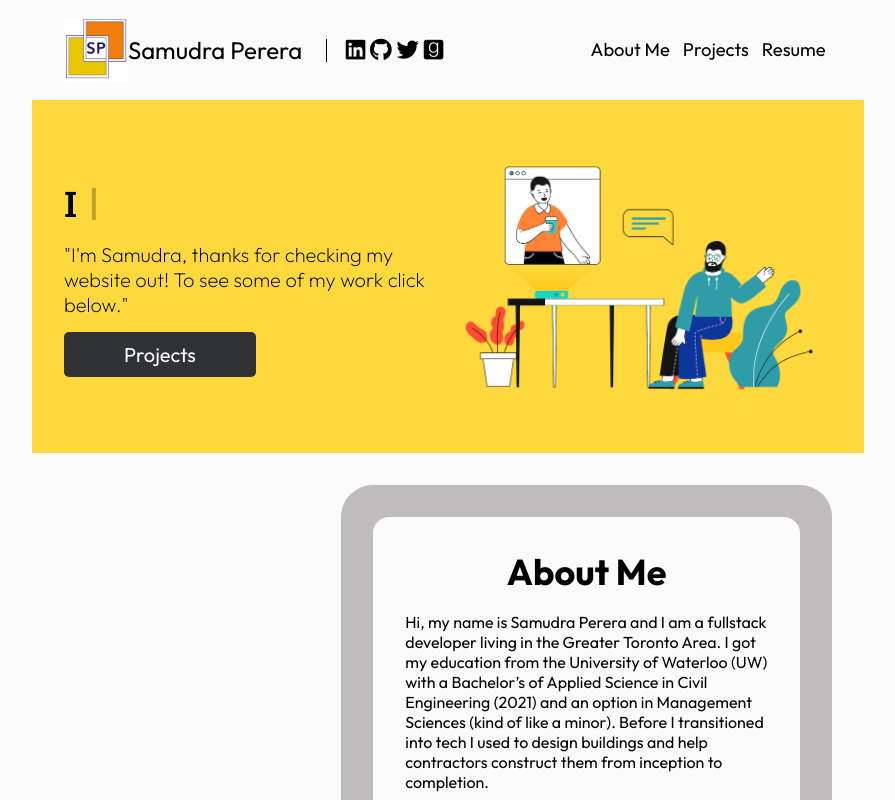
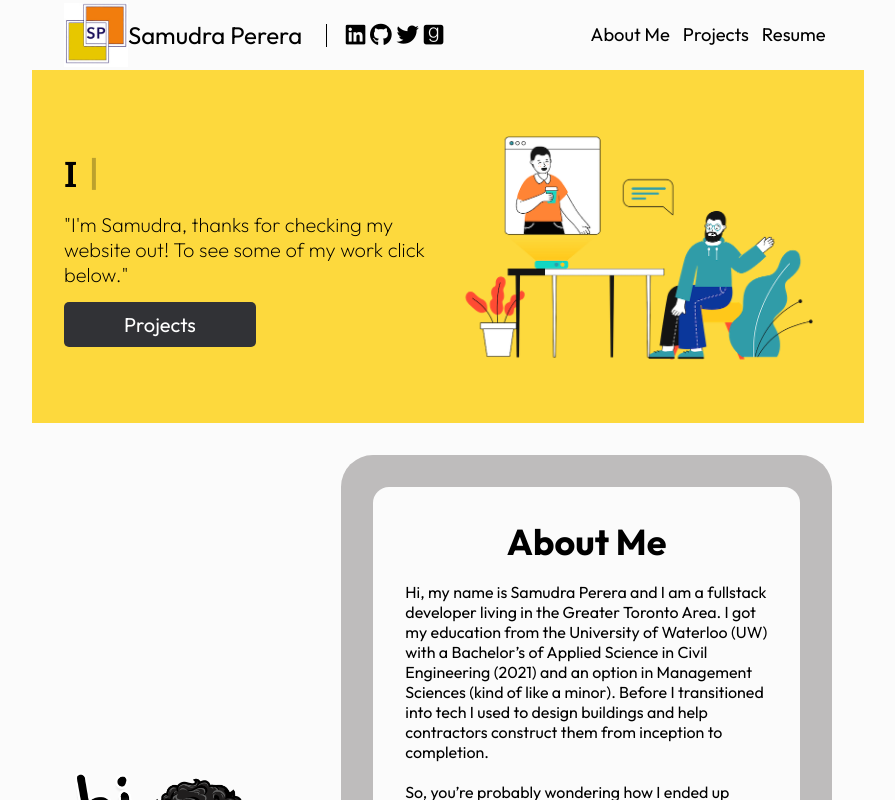
Before and after one commit to samudra-perera/React-Portfolio-Site, a React (Create React App) app in the folder portfolio-site/: page / in a window 1280 px wide. Shown: the top 800 px of the page, without its empty margins (192-1087 px from the left). Built offline with nearby package versions, Linux system fonts and the light colour scheme.

Commit message:
Added Sticky navigation

```diff
--- a/portfolio-site/src/App.jsx
+++ b/portfolio-site/src/App.jsx
@@ -10,8 +10,8 @@ function App() {
         <Nav/>
         <Landing/>
         <AboutMe/>
+        <Skills/>
         <Projects/>
-        <Skills/>
       </div>
   );
 }
--- a/portfolio-site/src/components/nav/nav.css
+++ b/portfolio-site/src/components/nav/nav.css
@@ -1,8 +1,10 @@
 .navContainer {
     display: flex;
-    height: 100px;
+    height: 70px;
     width: 60vw;
     margin: 0 auto;
+    background: #fbfbfb;
+    padding: 0em 2em 0em 2em;
 }
 
 .nav-left {
@@ -69,3 +71,9 @@ span.nameTitle {
 .nav-left-social-links a {
     padding: .15em;
 }
+
+.sticky{
+    position: sticky;
+    top: 0;
+    z-index: 100;
+}
--- a/portfolio-site/src/components/nav/nav.jsx
+++ b/portfolio-site/src/components/nav/nav.jsx
@@ -1,9 +1,19 @@
-import React from 'react'
+import React, {useState, useEffect} from 'react'
 import { Spring, animated } from 'react-spring'
 import './nav.css'
 import Logo from '../../img/logo.png'
 
 const Nav = () => {
+    const [sticky, setSticky] = useState(false)
+
+    useEffect(() => {
+        const handleScroll = () => {
+            setSticky(window.scrollY > 10)
+        }
+        window.addEventListener('scroll', handleScroll)
+        return () => window.removeEventListener('scroll', handleScroll)
+    })
+
   return (
     <Spring
         from={{ opacity: 0}}
@@ -11,8 +21,7 @@ const Nav = () => {
         config={{duration: 1000}}
     >
         { props => (
-            <animated.div style={props}>
-                <div className='navContainer'>
+            <animated.nav style={props} className={`${sticky ? 'sticky navContainer' : 'navContainer'}`}>
                     <div className='nav-left'>
                         <div className='nav-left wrapper'>
                             <div className='nav-left-home'>
@@ -46,8 +55,7 @@ const Nav = () => {
                             </div>
                         </div>
                     </div>
-                </div>
-            </animated.div>
+            </animated.nav>
         )}
 
     </Spring>
```
